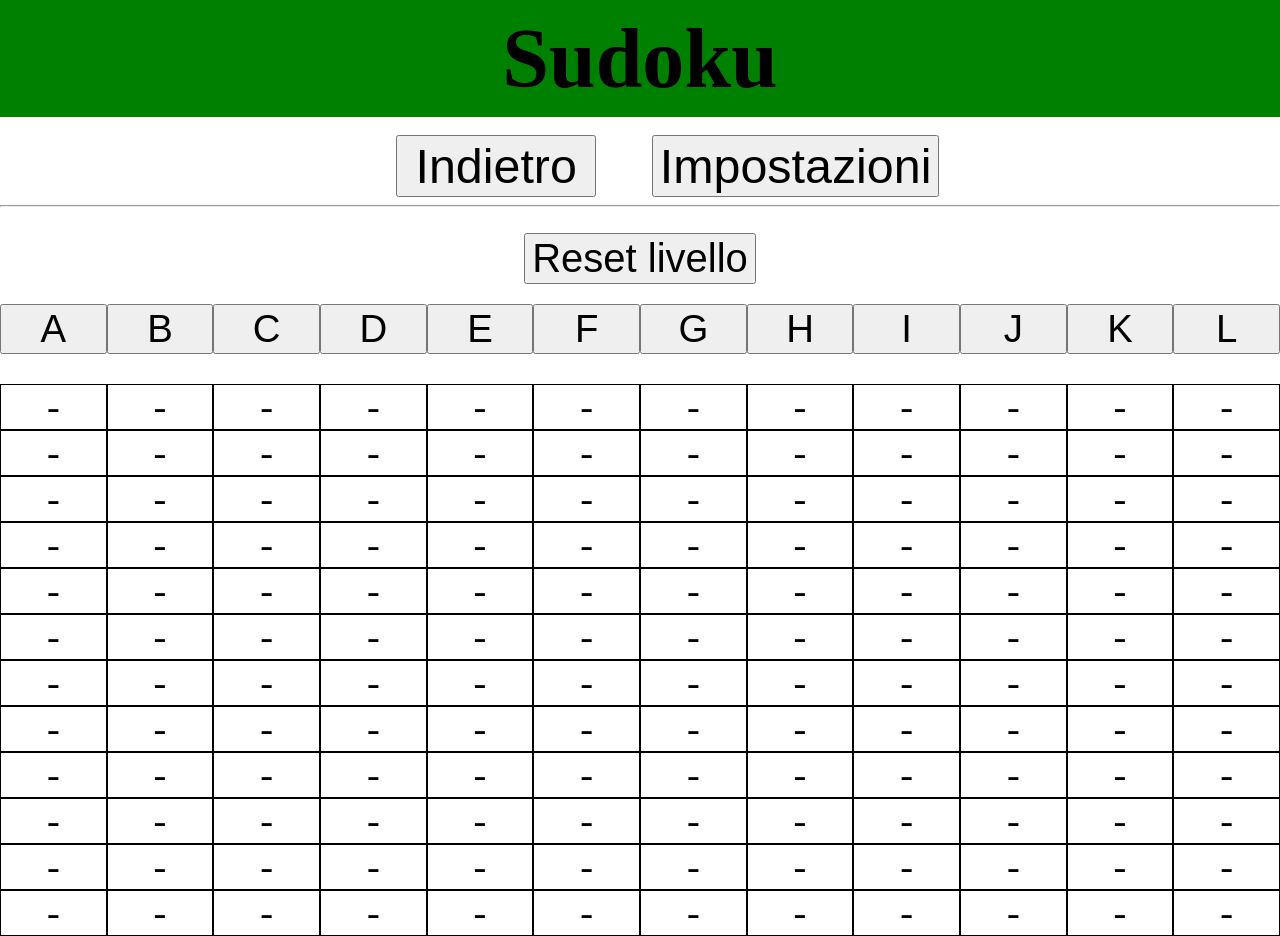
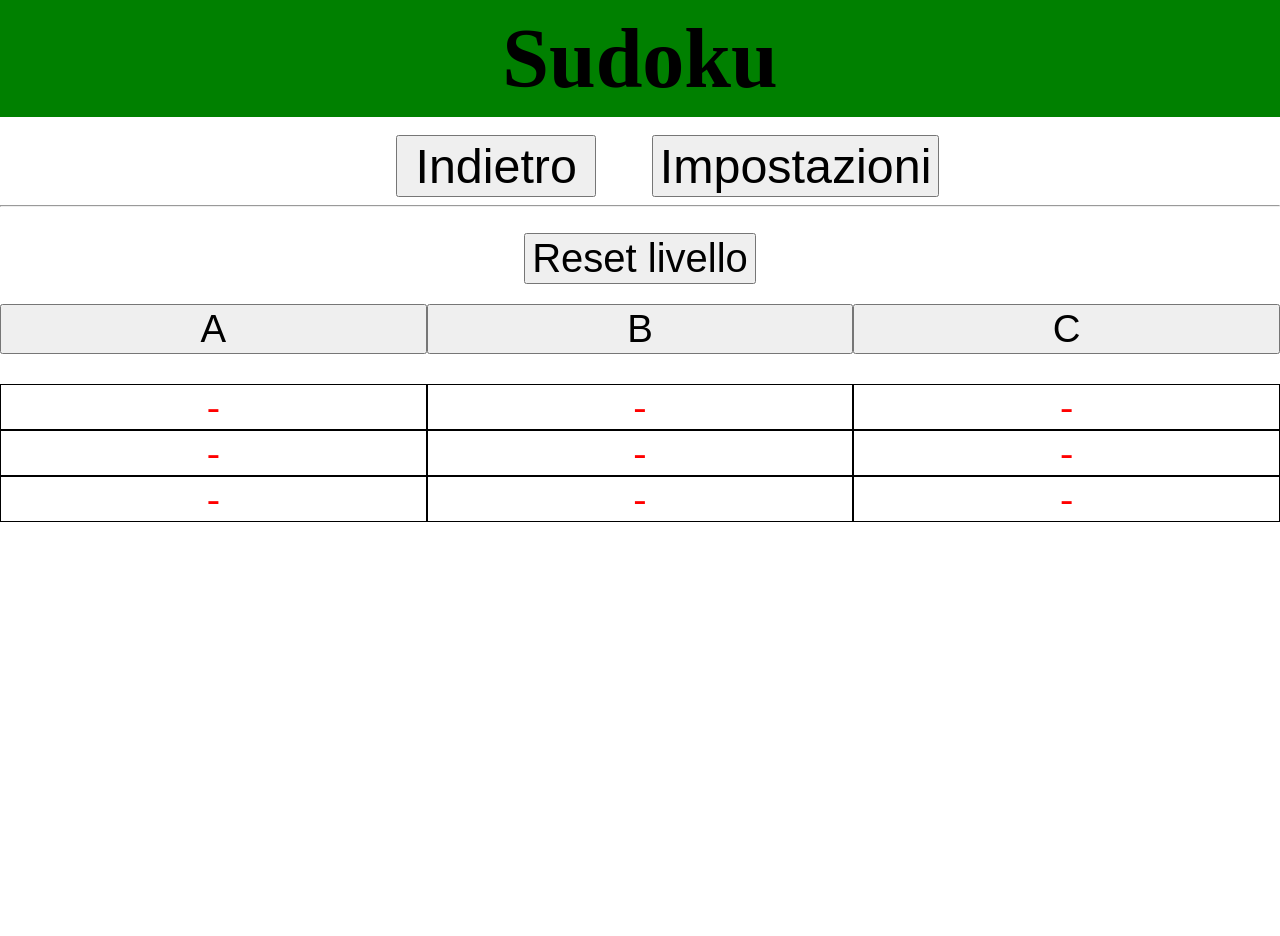
Before and after one commit to MarcoDM00/Angular_Sudoku_A_Colori, an Angular app: page / in a window 1280 px wide. Both pictures are taken after a click on the button "Giocatore singolo". Built offline with nearby package versions, Linux system fonts and the light colour scheme.

Commit message:
finito switch numeri-lettere

```diff
--- a/src/app/settings.ts
+++ b/src/app/settings.ts
@@ -9,12 +9,13 @@ export class Settings {
     single:boolean = true;
     multi:boolean = true;
     impo:boolean = true;
-    colore:string = "black";
+    colore:string = "red";
     darkMode:boolean = false;
     numeri:boolean = false;
+    changeNumeri:boolean = false;
     precedente:string = "menu";
     valori:string[] = "A-B-C-D-E-F-G-H-I-J-K-L".split("-");
-    livello:number = 10;
+    livello:number = 1;
     css:string = "repeat(" + (this.livello + 2) + ", " + (12 - this.livello) + "fr)";
     colCss:string = "repeat(" + (this.livello + 2) + ", " + (12 - this.livello) + "fr)";
 
@@ -26,6 +27,7 @@ export class Settings {
         } else {
             this.valori = "A-B-C-D-E-F-G-H-I-J-K-L".split("-");
         }
+        this.changeNumeri = true;
     }
 
     aumentoLvl() {
--- a/src/app/single-player/single-player.component.html
+++ b/src/app/single-player/single-player.component.html
@@ -17,7 +17,7 @@
         <button
         (keyup)="keyup($event)"
         *ngFor="let v of valori;"
-        [hidden]="v.mostra"
+        [hidden]="v.nascondi"
         (click)="valore = v.testo"
         [style.background-color]="settings.darkMode ? (v.testo == valore) ? 'rgb(31, 19, 61)' : 'darkgrey' : (v.testo == valore) ? 'green' : ''"
         [style.color]="settings.darkMode ? (v.testo == valore) ? 'white' : '' : ''"
@@ -33,7 +33,7 @@
         *ngFor="let c of caselle; index as i"
         (keyup)="keyup($event)"
         (mouseup)="click(i, $event)"
-        [hidden]="!c.mostra"
+        [hidden]="!c.nascondi"
         [style.color]="settings.colore"
         [style.text-shadow]="settings.darkMode ? c.shadow ? '1px 1px lightblue, -1px -1px lightblue' : '' : c.shadow ? '1.5px 1.5px green, -1.5px -1.5px lightgreen' : ''">
             {{c.testo}}
--- a/src/app/single-player/single-player.component.ts
+++ b/src/app/single-player/single-player.component.ts
@@ -7,27 +7,30 @@ import { Settings } from '../settings';
   styleUrls: ['./single-player.component.css']
 })
 export class SinglePlayerComponent implements AfterContentChecked {
-  caselle:{mostra:boolean, testo:string, color:boolean, shadow:boolean}[] = [];
-  valori:{mostra:boolean, testo:string, disable:boolean}[] = [];
+  caselle:{nascondi:boolean, testo:string, color:boolean, shadow:boolean}[] = [];
+  valori:{nascondi:boolean, testo:string, disable:boolean}[] = [];
   valore:string = "";
   enable:boolean = true;
 
   constructor(public settings:Settings) {
     for (let i = 0; i < 12; i++) {
       //bottoni
-      this.valori.push({mostra:i < (this.settings.livello * 2) ? false : true, testo:"" + this.settings.valori[i], disable:false});
+      this.valori.push({
+        nascondi:i < (this.settings.livello + 2) ? false : true,
+        testo:"" + this.settings.valori[i],
+        disable:false});
 
       //caselle
       for (let ii = 0; ii < 12; ii++) {
         if (i < (this.settings.livello + 2) && ii < (this.settings.livello + 2))
           this.caselle.push({
-            mostra:true,
+            nascondi:true,
             testo:"-",
             color:false,
             shadow:false});
         else
           this.caselle.push({
-            mostra:false,
+            nascondi:false,
             testo:"-",
             color:false,
             shadow:false});
@@ -36,7 +39,6 @@ export class SinglePlayerComponent implements AfterContentChecked {
   }
 
   click(id:number, event:PointerEvent) {
-    this.valori[0].testo = "ciao";
     if (!this.enable) return;
     if (event.button == 1) {
       this.caselle[id].testo = "-";
@@ -70,8 +72,7 @@ export class SinglePlayerComponent implements AfterContentChecked {
       }
       if (vals.length == (this.settings.livello + 2)) {
         nValidi++;
-        for (let ii = i * 12; ii < (i * 12) + (this.settings.livello + 2); ii++)
-        this.caselle[ii].color = true;
+        for (let ii = i * 12; ii < (i * 12) + (this.settings.livello + 2); ii++) this.caselle[ii].color = true;
       }
     }
 
@@ -108,7 +109,7 @@ export class SinglePlayerComponent implements AfterContentChecked {
         if (this.settings.livello < 10) {
           this.enable = true;
           this.settings.aumentoLvl();
-          this.mostraCaselle();
+          this.nascondiCaselle();
         } else {
           this.vinto();
         }
@@ -116,19 +117,19 @@ export class SinglePlayerComponent implements AfterContentChecked {
     }
   }
 
-  mostraCaselle() {
+  nascondiCaselle() {
     this.reset();
 
     for (let i = 0; i < 12; i++) {
       //bottoni
       if (i < (this.settings.livello + 2)) {
-        this.valori[i].mostra = false;
+        this.valori[i].nascondi = false;
       }
 
       //caselle
       for (let ii = i * 12; ii < (i + 1) * 12; ii++) {
         if (i < (this.settings.livello + 2) && ii < (i*12 + (this.settings.livello + 2))) {
-          this.caselle[ii].mostra = true;
+          this.caselle[ii].nascondi = true;
         }
       }
     }
@@ -157,22 +158,27 @@ export class SinglePlayerComponent implements AfterContentChecked {
   }
 
   ngAfterContentChecked() {
+    if (!this.settings.changeNumeri) return;
+    this.settings.changeNumeri = false;
+
     //bottoni
     for (let i = 0; i < 12; i++) {
       this.valori[i].testo = this.settings.valori[i];
     }
-    console.log(this.valori)
 
     //caselle
-    for (let i = 0; i < 144; i++) {
-      if (this.caselle[i].testo != "-") {
-        console.log(this.caselle[i].testo);
-        console.log(this.caselle[i].testo.match("[1-12]*"));
-        if (this.caselle[i].testo.match("[1-12]*")) {
-          console.log(":)");
-          this.caselle[i].testo = this.settings.valori[parseInt(this.caselle[i].testo) - 1];
-        } else {
-          console.log(":(");
+    if (this.settings.numeri) {
+      for (let i = 0; i < 144; i++) {
+        var txt = this.caselle[i].testo;
+        if (txt != "-") {
+          this.caselle[i].testo = (txt.charCodeAt(0) - 64).toString();
+        }
+      }
+    } else {
+      for (let i = 0; i < 144; i++) {
+        var txt = this.caselle[i].testo;
+        if (txt != "-") {
+          this.caselle[i].testo = this.settings.valori[parseInt(txt) - 1];
         }
       }
     }
```
Also changed, not shown: 1 other file (tests, documents, lock files or other folders).
